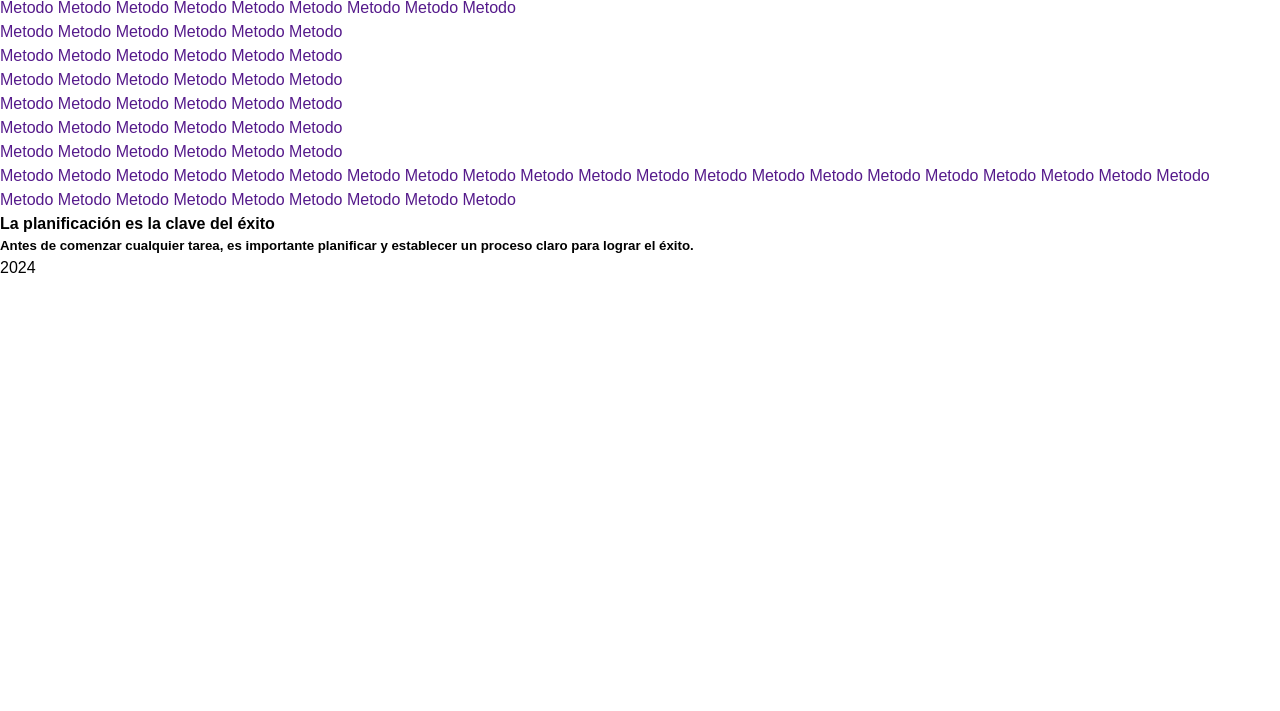
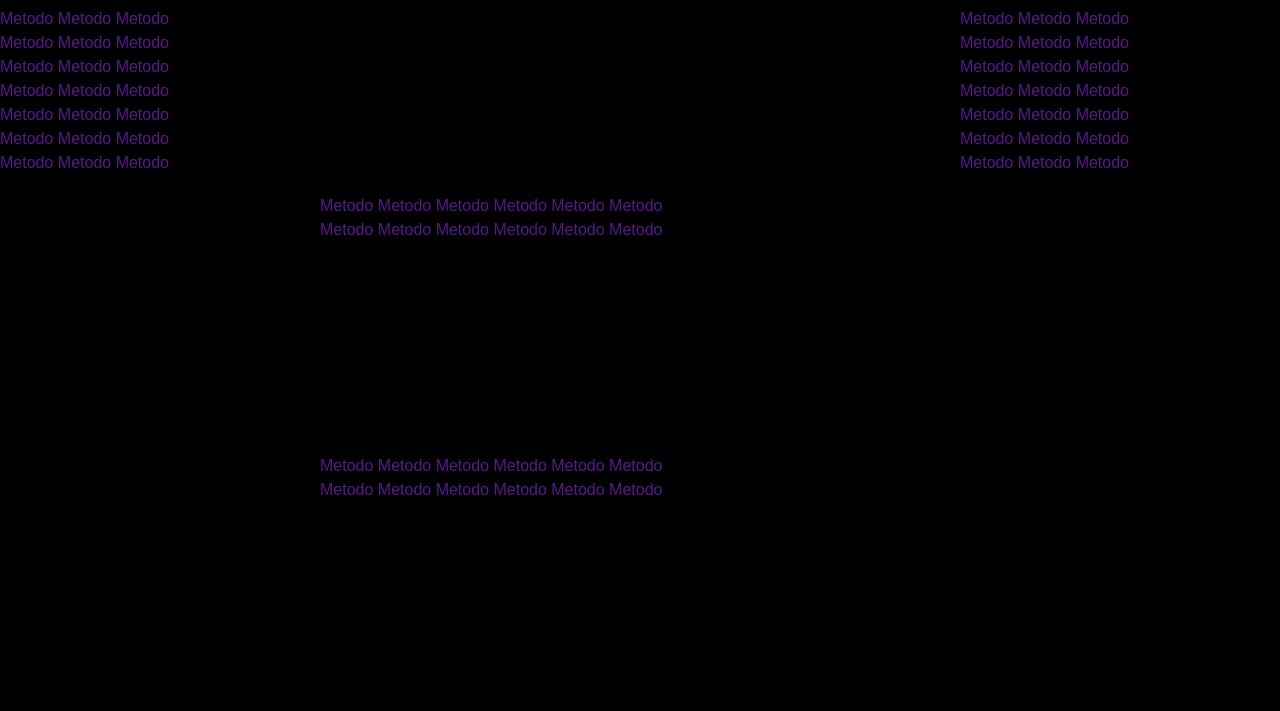
Before and after one commit to 0-sk-y/metodos, a plain HTML site: page index.html in a window 1280 px wide. Shown: the part 157-868 px from the top of the page. Before the commit the page ends 800 px from the top, so only its background shows below. Drawn offline with Linux system fonts and the light colour scheme.

Commit message:
feat: :art: Creando el layout css grid
Creando y diagramando el layout css con grid

```diff
--- a/css/init.css
+++ b/css/init.css
@@ -8,6 +8,7 @@ html {
 
 body {
   margin: 0;
+  background-color: black;
 }
 
 *,
@@ -29,3 +30,26 @@ video {
   max-width: 100%;
   height: auto;
 }
+
+/* (>‿◠)✌ LAYOUT (>‿◠)✌ */
+
+.gc {
+  width: 100%;
+  height: auto;
+  display: grid;
+  grid-template-columns: 25% 1fr 25%;
+  grid-template-rows:10% repeat(3, 1fr) 5%;
+  grid-template-areas:
+  "header header header"
+  "_left _center-1 _right"
+  "_left _center-2 _right"
+  "_left _center-3 _right"
+  "footer footer footer";
+}
+
+.header {grid-area: header;}
+._left {grid-area: _left;}
+._center-1 {grid-area: _center-1;}
+._center-2 {grid-area: _center-2;}
+._center-3 {grid-area: _center-3;}
+.footer {grid-area: footer;}
```
